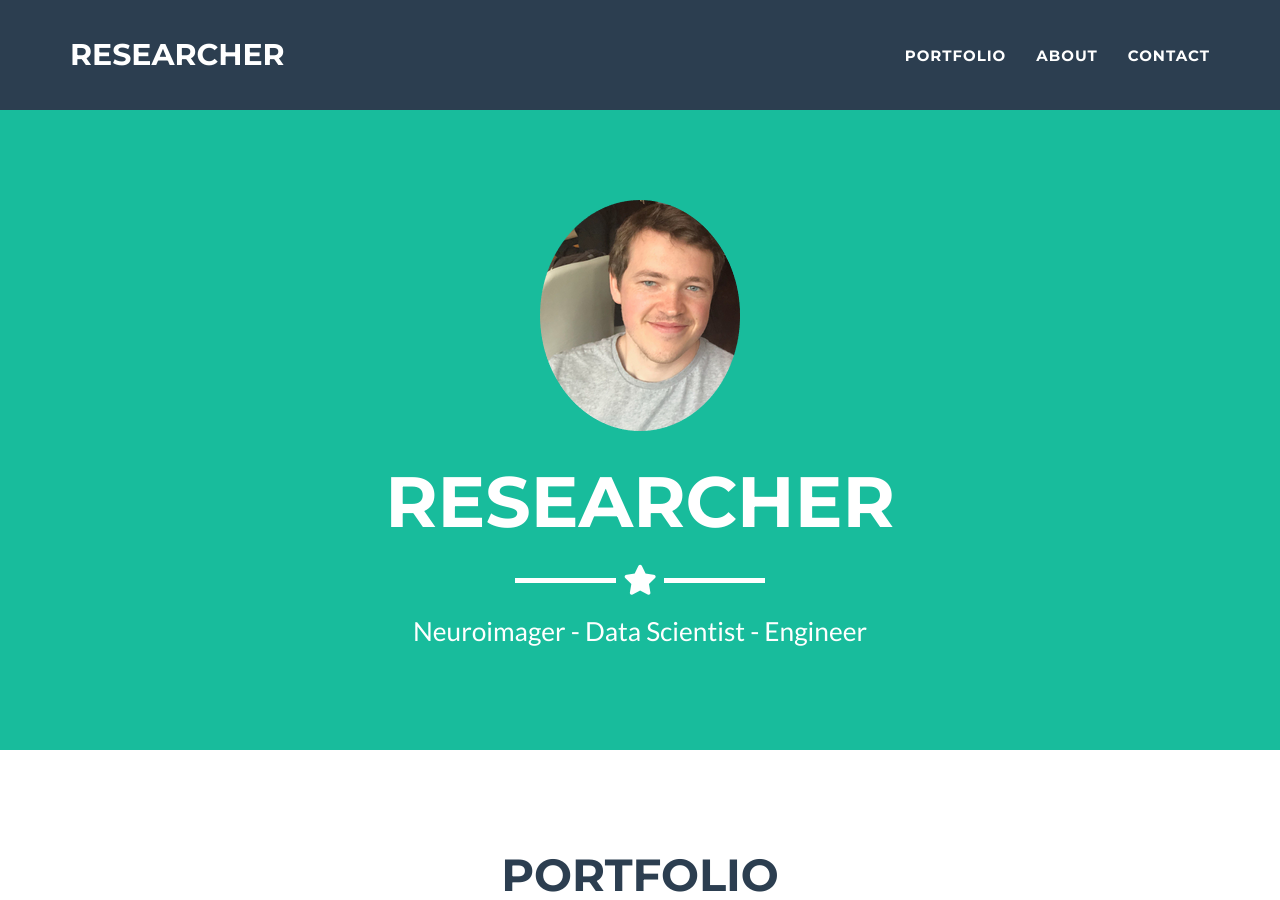
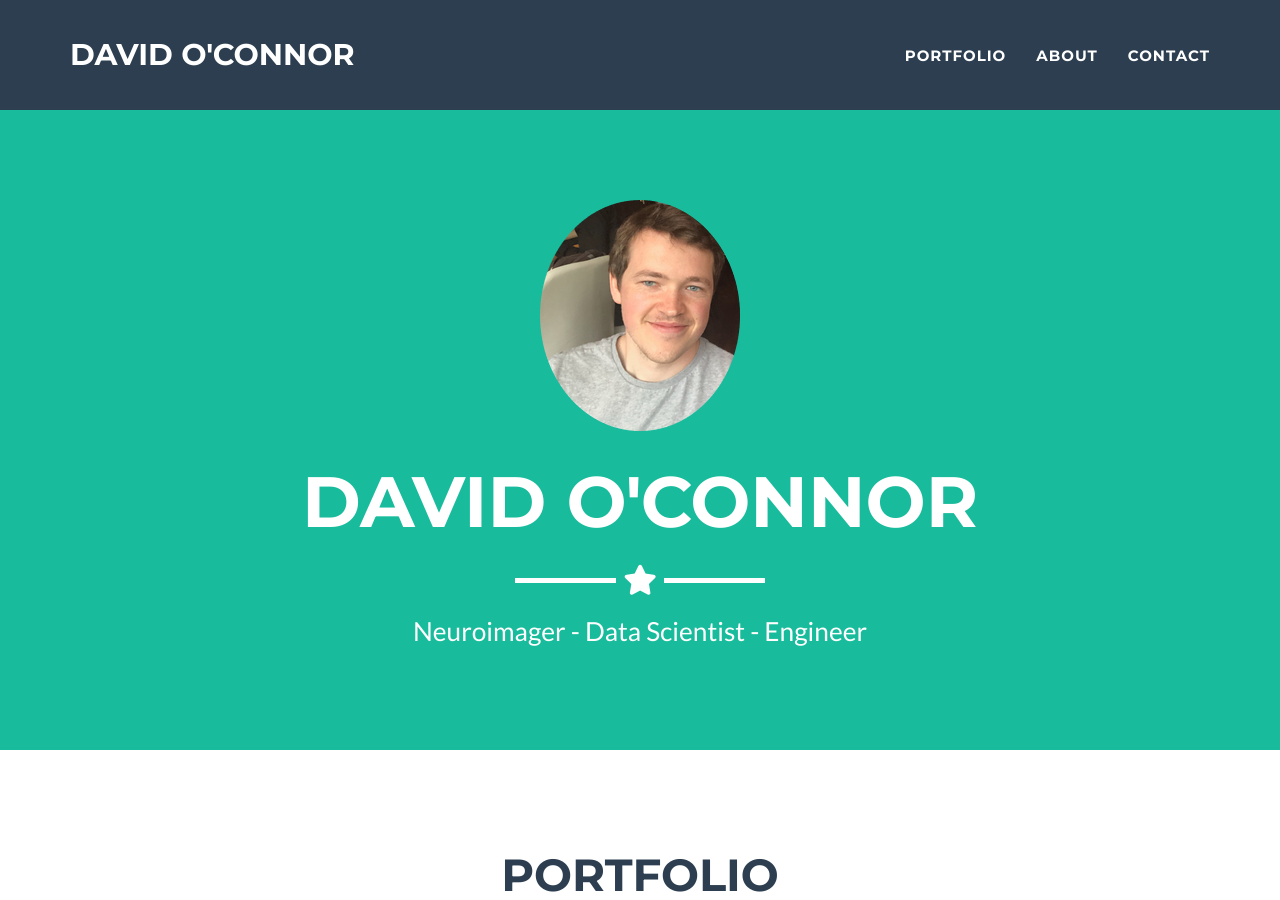
Before and after one commit to DaveOC90/daveoc90.github.io, a Jekyll site: the page built from _posts/2014-07-18-project-1.markdown, in a window 1280 px wide and 900 px high. Built offline with Jekyll 4.4.1, drawn with Linux system fonts in a browser that asks for light colours.

Commit message:
updatting front page text

```diff
--- a/_config.yml
+++ b/_config.yml
@@ -1,5 +1,5 @@
 # Site settings
-title: Researcher
+title: David O'Connor
 email: your-email@domain.com
 url: https://github.com/jeromelachaud/freelancer-theme
 description: "Write an awesome description for your new site here. You can edit this line in _config.yml. It will appear in your document head meta (for Google search results) and in your feed.xml site description."
```
